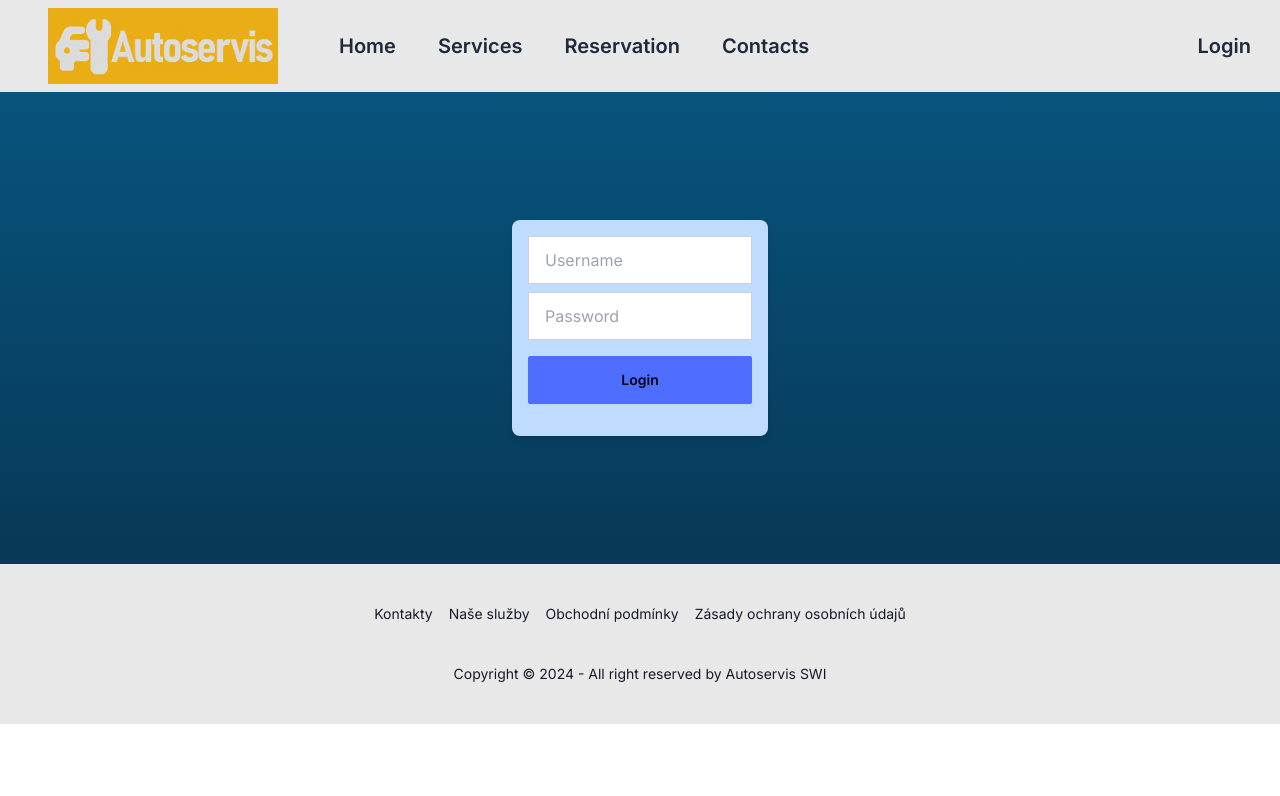
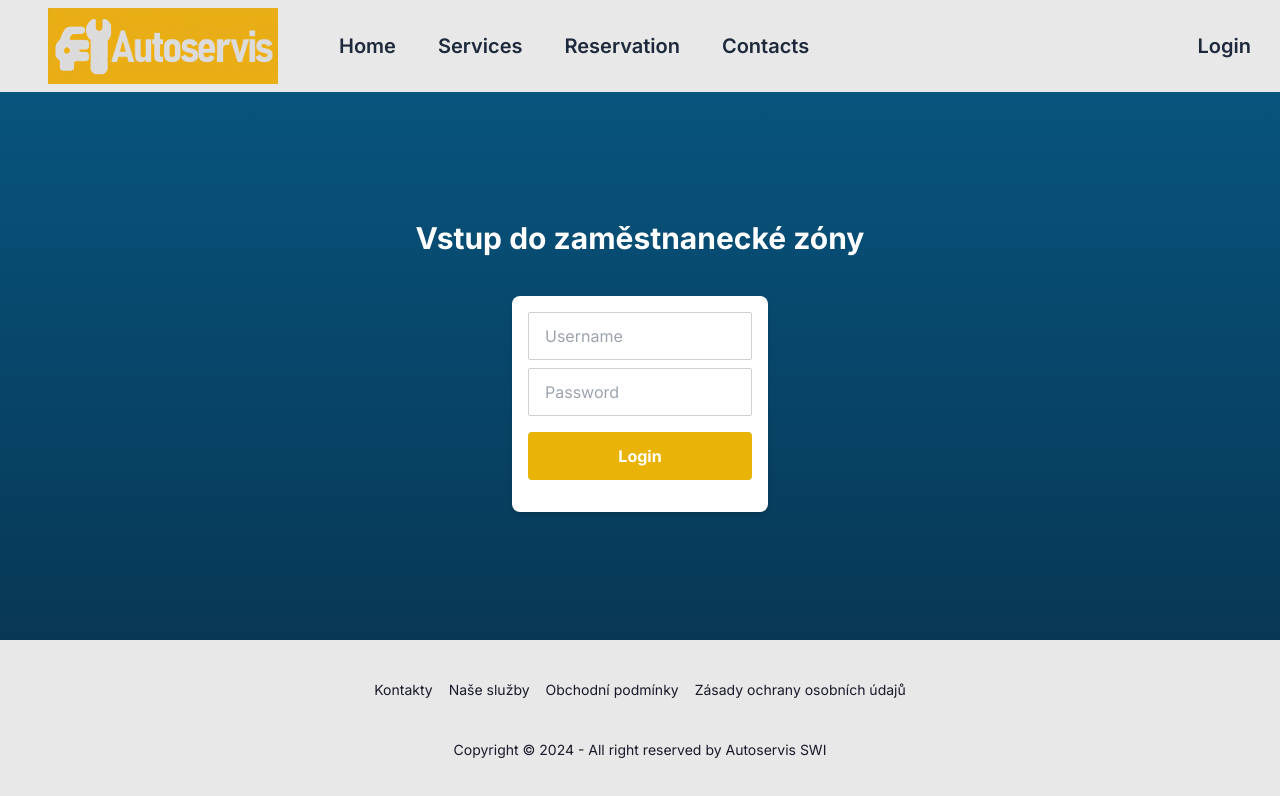
Before and after one commit to Arflee/autoservice, a Next.js app: page /login in a window 1280 px wide. Shown: the top 796 px of the page. Built offline with nearby package versions, Linux system fonts and the light colour scheme.

Commit message:
Updated login form

```diff
--- a/app/login/page.tsx
+++ b/app/login/page.tsx
@@ -2,7 +2,8 @@ import LoginForm from "@/components/loginForm";
 
 export default function Home() {
     return (
-      <main>
+      <main className="mt-[10%] mb-[10%]">
+        <h2 className="text-3xl font-bold mb-10 text-center">Vstup do zaměstnanecké zóny</h2>
         <LoginForm/>
       </main>
     );
--- a/components/loginForm.tsx
+++ b/components/loginForm.tsx
@@ -10,7 +10,7 @@ export default function LoginForm() {
   return (
     <form
       onSubmit={submit}
-      className="flex flex-col w-64 mx-auto p-4 rounded-lg shadow-md bg-blue-200 mt-[10%] mb-[10%]"
+      className="flex flex-col w-64 mx-auto p-4 rounded-lg shadow-md bg-white m-10"
     >
       <input
         type="text"
@@ -23,7 +23,7 @@ export default function LoginForm() {
         className="input input-bordered mb-4"
       />
       <div className="flex justify-between flex-col mb-4">
-        <button type="submit" className="btn btn-primary">
+        <button type="submit" className="inline-block px-6 py-3 bg-yellow-500 text-white font-bold rounded hover:bg-yellow-600 transition duration-200">
           Login
         </button>
       </div>
```
